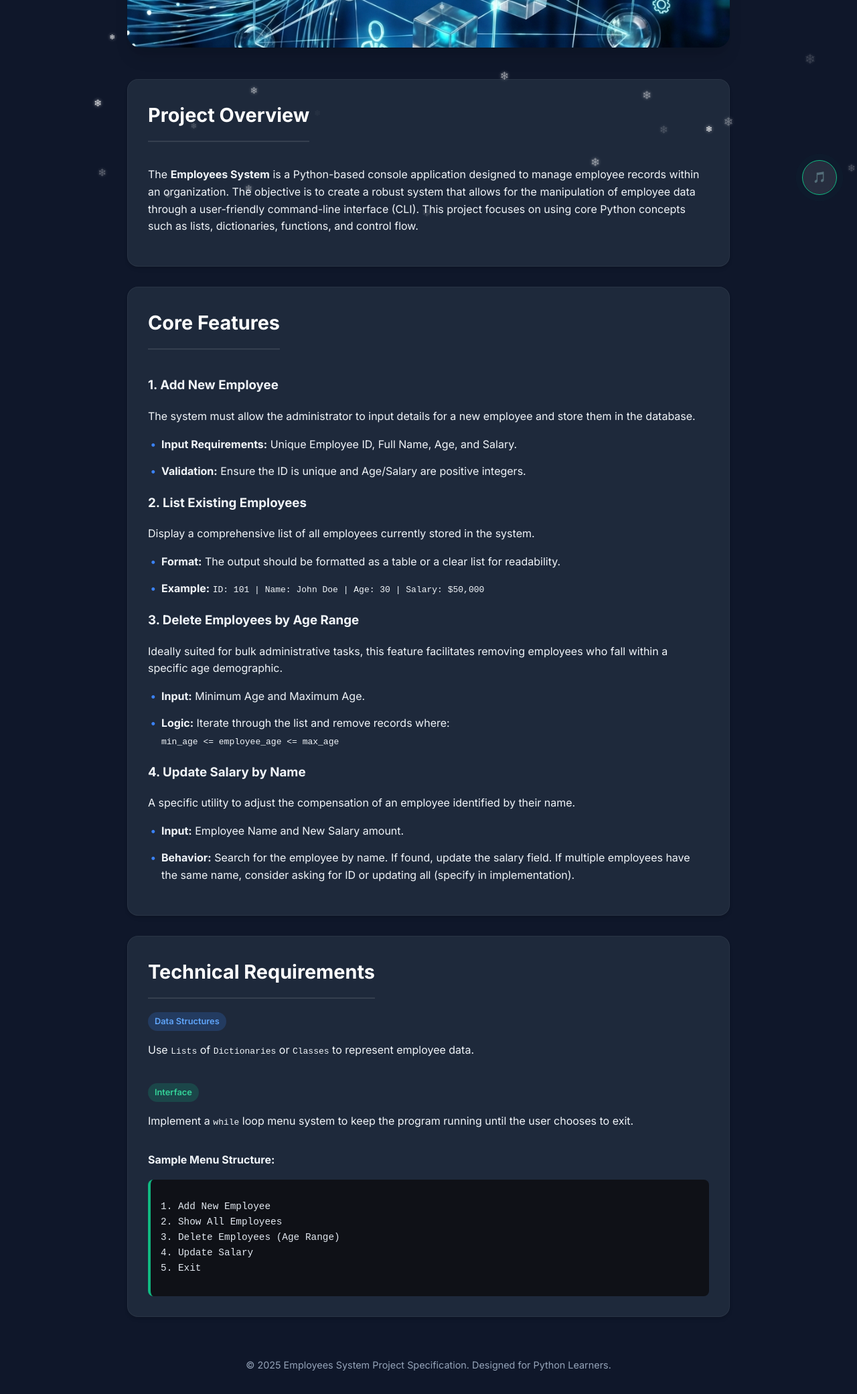
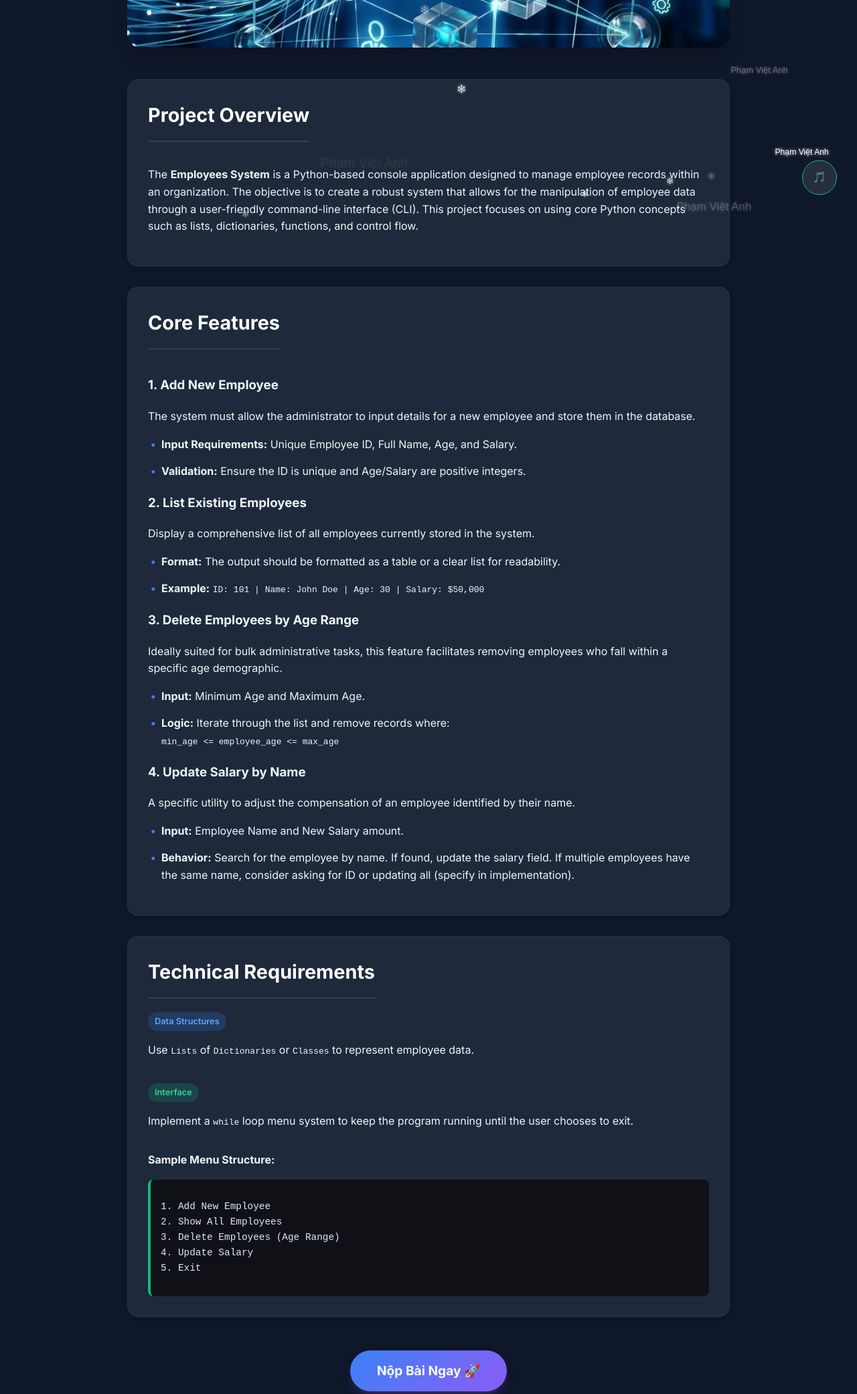
Before and after one commit to huuhuybn/MerryChris, a plain HTML site: page index.html in a window 1280 px wide. Shown: the part 479-2560 px from the top of the page at 67% size. Drawn offline with Linux system fonts and the light colour scheme.

Commit message:
Update: Added falling names and Submit Assignment button

```diff
--- a/index.html
+++ b/index.html
@@ -233,6 +233,24 @@
                 transform: translateY(100vh);
             }
         }
+
+        .submit-btn {
+            display: inline-block;
+            background: var(--accent-gradient);
+            color: white;
+            padding: 15px 40px;
+            font-size: 1.2rem;
+            font-weight: bold;
+            text-decoration: none;
+            border-radius: 50px;
+            box-shadow: 0 10px 20px -10px rgba(139, 92, 246, 0.5);
+            transition: transform 0.3s ease, box-shadow 0.3s ease;
+        }
+
+        .submit-btn:hover {
+            transform: translateY(-3px);
+            box-shadow: 0 15px 25px -10px rgba(139, 92, 246, 0.7);
+        }
     </style>
 </head>
 
@@ -323,6 +341,12 @@
             </div>
         </section>
 
+        <div style="text-align: center; margin: 50px 0;">
+            <a href="https://forms.gle/nJQcNffG5EVFxtjo9" target="_blank" class="submit-btn">
+                Nộp Bài Ngay 🚀
+            </a>
+        </div>
+
         <footer>
             &copy; 2025 Employees System Project Specification. Designed for Python Learners.
         </footer>
@@ -367,14 +391,36 @@
         }
     </script>
     <script>
+        const names = [
+            "Trần Nguyễn Quốc Huy",
+            "Phạm Việt Anh",
+            "Mai Quang Gia Bảo",
+            "Lê Ngọc Đinh",
+            "Nguyễn Văn Hà Phan",
+            "Lê Thị Thu Hà",
+            "Phạm Thành An",
+            "Nguyễn Phúc Khôi",
+            "Nguyễn Ngọc Huy",
+            "Nguyễn Đức Minh"
+        ];
+
         function createSnowflake() {
             const snowflake = document.createElement('div');
             snowflake.classList.add('snowflake');
-            snowflake.innerHTML = '❄';
+
+            // Randomly choose between a snowflake icon (50% chance) or a name
+            if (Math.random() > 0.3) {
+                snowflake.innerHTML = '❄';
+                snowflake.style.fontSize = Math.random() * 10 + 10 + 'px';
+            } else {
+                snowflake.innerText = names[Math.floor(Math.random() * names.length)];
+                snowflake.style.fontSize = Math.random() * 10 + 10 + 'px'; // Keep text slightly smaller
+                snowflake.style.whiteSpace = 'nowrap'; // Don't wrap names
+            }
+
             snowflake.style.left = Math.random() * 100 + 'vw';
             snowflake.style.animationDuration = Math.random() * 3 + 2 + 's';
             snowflake.style.opacity = Math.random();
-            snowflake.style.fontSize = Math.random() * 10 + 10 + 'px';
 
             document.body.appendChild(snowflake);
 
@@ -383,7 +429,7 @@
             }, 5000);
         }
 
-        setInterval(createSnowflake, 100);
+        setInterval(createSnowflake, 200); // Slightly slower creation for names readability
     </script>
 </body>
 
```
